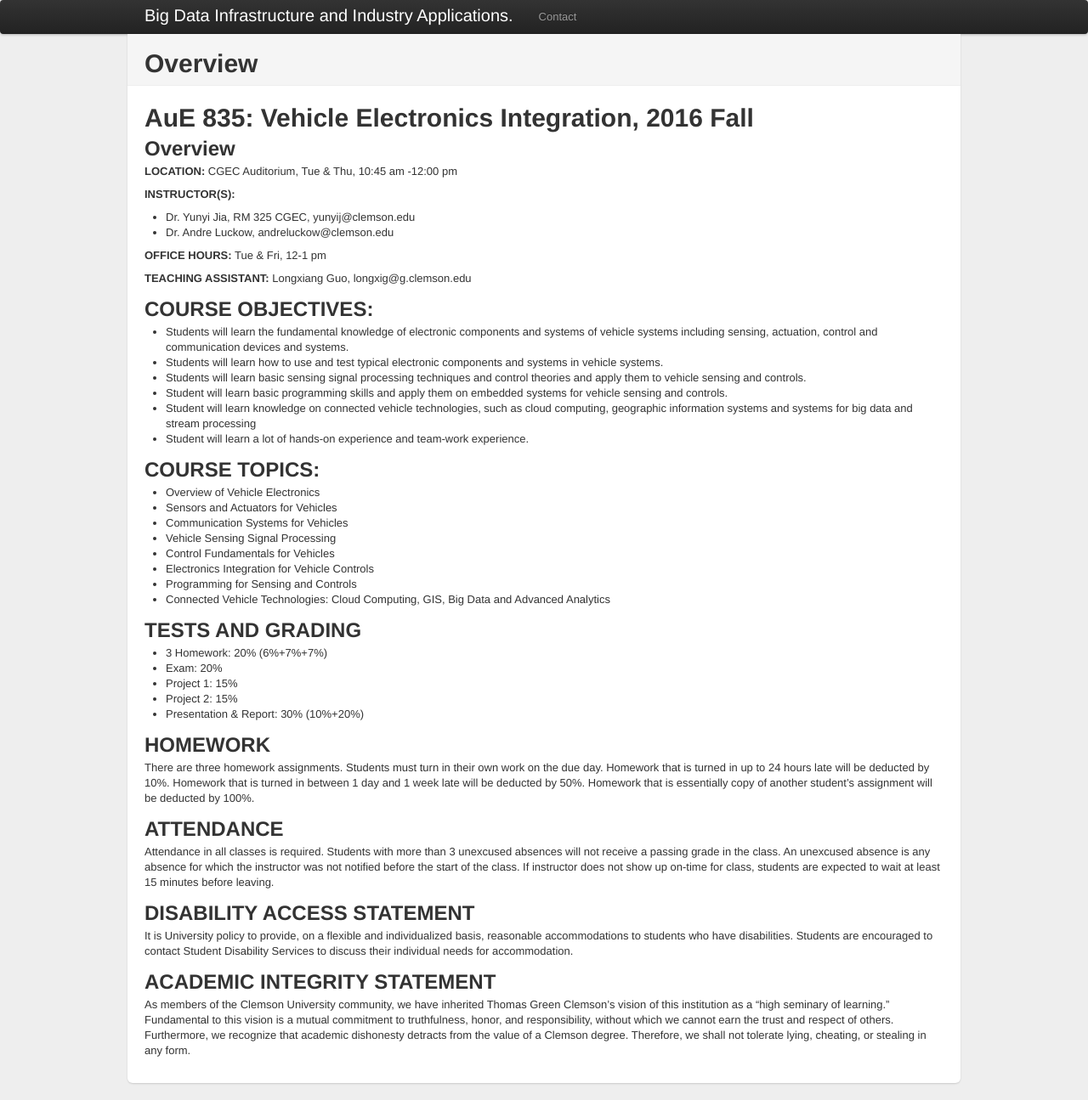
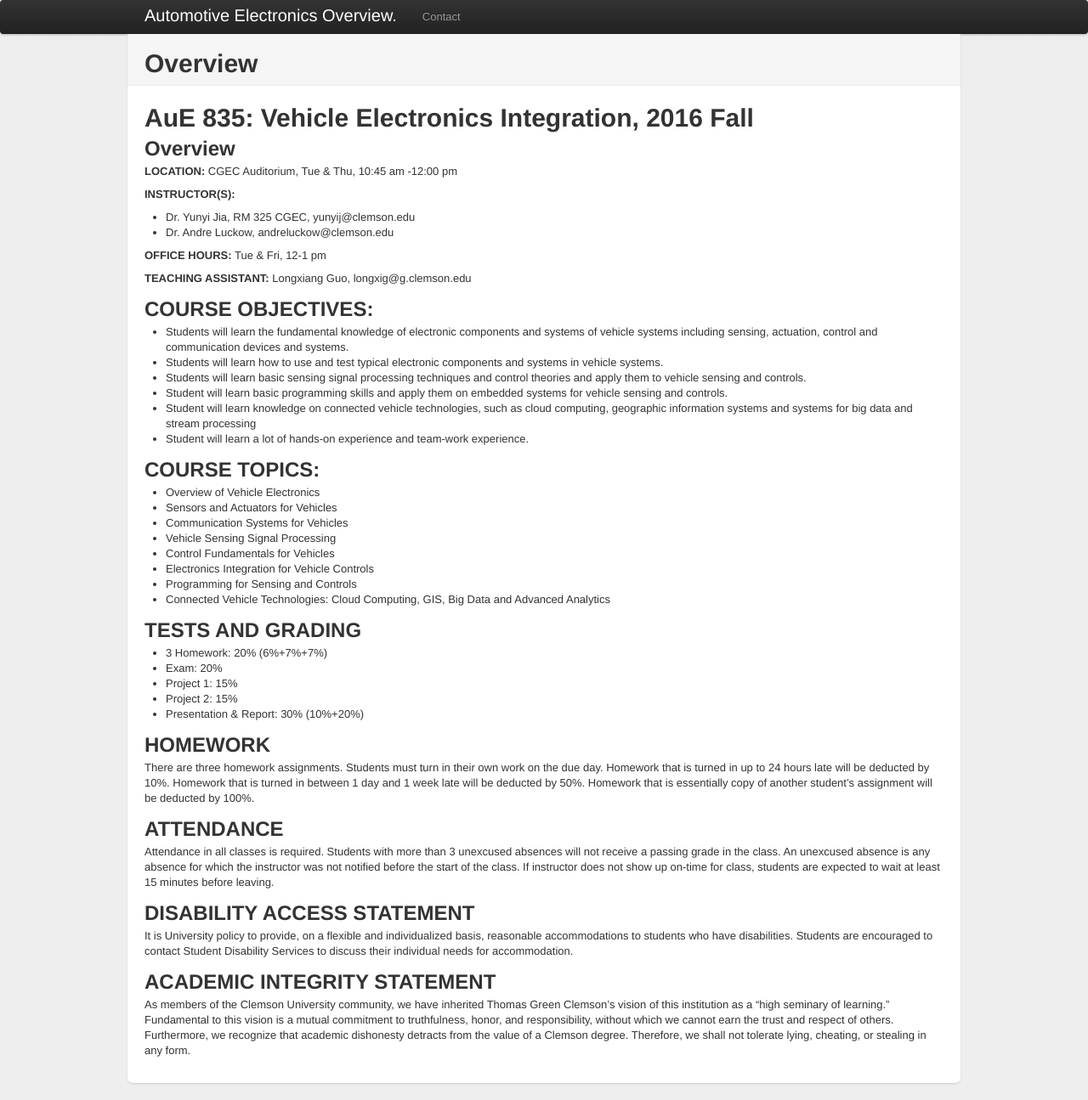
Before and after one commit to scalable-infrastructure/scalable-infrastructure.github.io, a Jekyll site: the page built from index.md, in a window 1280 px wide. Shown: the whole page at 85% size. Built offline with Jekyll 4.4.1, drawn with Linux system fonts in a browser that asks for light colours.

Commit message:
fix heading

```diff
--- a/_config.yml
+++ b/_config.yml
@@ -11,8 +11,8 @@ markdown: kramdown
 # Themes are encouraged to use these universal variables
 # so be sure to set them if your theme uses them.
 #
-title : Big Data Infrastructure and Industry Applications.
-tagline: Clemson -- School of Computing
+title : Automotive Electronics Overview.
+tagline: Clemson University International Center for Automotive Research
 author :
   name : Andre Luckow
   email : andreluckow@clemson.edu
```
